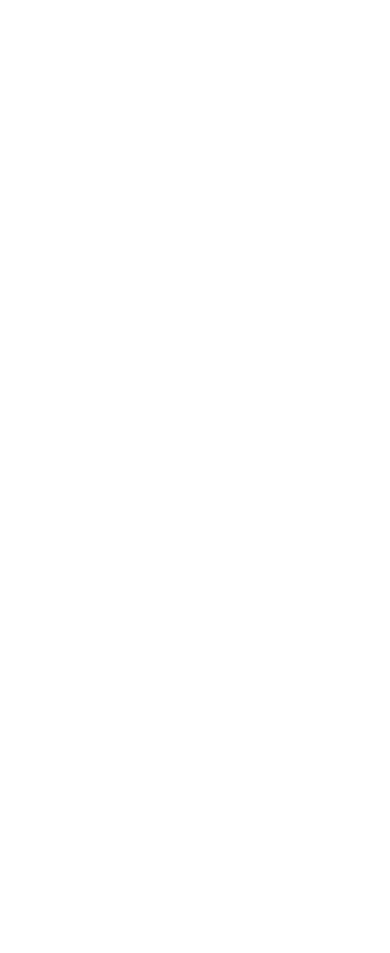
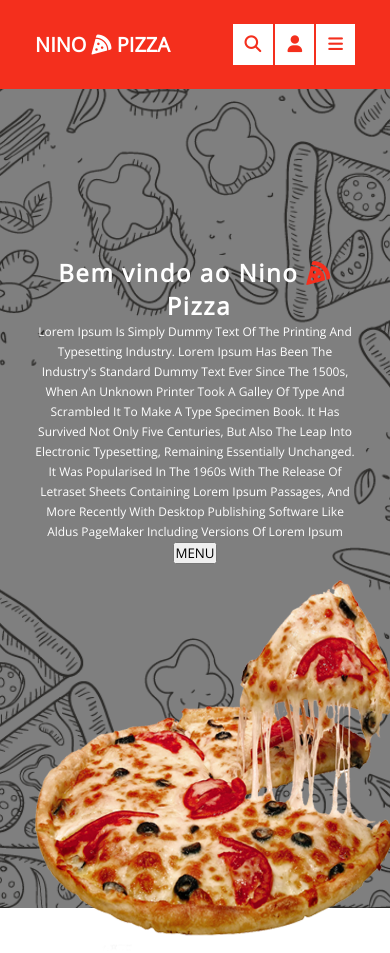
Before and after one commit to ariclenessousa/ninopizza, a plain HTML site: page index.html in a window 390 px wide. Before the commit the page ends 844 px from the top, so only its background shows below. Drawn offline with nearby package versions, Linux system fonts and the light colour scheme.

Commit message:
criado o navbar e inicio do conteudo principal

```diff
--- a/estilo.css
+++ b/estilo.css
@@ -0,0 +1,255 @@
+@import url('https://fonts.googleapis.com/css2?family=Open+Sans:wght@300&display=swap');
+
+:root
+{
+    --cor1: #f95b11;
+    --cor2: #fff;
+    --cor3: #000;
+    --cor4: #f42f1d;
+    --cor5: limegreen;
+}
+
+*
+{
+    margin: 0;
+    padding: 0;
+    box-sizing: border-box;
+    font-family: 'Open Sans', sans-serif;
+    text-decoration: none;
+    text-transform: uppercase;
+}
+
+html
+{
+    font-size: 65%;
+    scroll-behavior: smooth;
+    scroll-padding-top: 8rem;
+    overflow-x: hidden;
+}
+
+html :-webkit-scrollbar {
+    width: 1rem;
+}
+
+html :-webkit-scrollbar-thumb {
+    background: var(--cor4);
+}
+section
+{
+    padding: 4rem 9%;
+    margin-top: 8rem;
+}
+section h3
+{
+    font-size: 3rem;
+    color: var(--cor2);
+    text-transform: none;
+    text-align: center;
+    letter-spacing: .2rem;
+}
+
+section p
+{
+    color: var(--cor2);
+    font-size: 1.5rem;
+    text-transform: capitalize;
+    line-height: 2.5rem;
+    word-wrap: normal;
+}
+/*section h4
+{
+    margin: 0 0 1rem 25rem;
+    padding: .2rem;
+    width: 50%;
+    font-size: 3rem;
+    color: var(--cor2);
+    text-transform: none;
+    text-align: center;
+    align-items: center;
+    letter-spacing: .2rem;
+    background:var(--cor4) ;
+
+}*/
+
+
+.head
+{
+    position: fixed;
+    top: 0;
+    left: 0;
+    right: 0;
+    z-index: 1000;
+    display: flex;
+    background: var(--cor4);
+    color: var(--cor2);
+    padding: 3rem 9%;
+    align-items: center;
+    justify-content: space-between;
+}
+
+.head h1
+{
+    font-size: 2.5rem;
+}
+
+.head .fa-pizza-slice
+{
+    animation: icon 5s ease infinite;
+}
+@keyframes icon
+{
+    25% {
+        transform: translateY(-1.5rem);
+    }
+
+    50% {
+        transform: traslateY(1.5rem);
+    }
+}
+.head .navbar a
+{
+    color: var(--cor2);
+    font-size: 1.6rem;
+    font-weight: 600;
+    margin: 0 2rem;
+}
+.head .navbar a:hover
+{
+    color: var(--cor3);
+    transition: .4s ease;
+}
+.head .side-bar i
+{
+    padding: 1.5rem;
+    font-size: 2.1rem;
+    border: none;
+    background: var(--cor2);
+    color: var(--cor4);
+}
+.head .side-bar i:hover
+{
+    background: var(--cor3);
+    color: var(--cor4);
+    transition: .4s ease;
+}
+
+#bars
+{
+    display: none;
+}
+
+.barra-busca
+{
+    height: 7rem;
+    padding: 0 1rem;
+    display: flex;
+    position: absolute;
+    top: 99%;
+    left: 50%;
+    right: 0;
+    align-items: center;
+    background: var(--cor3);
+    clip-path: polygon(20% 0%, 80% 0%, 100% 0, 0 0);
+}
+
+.barra-busca input
+{
+    width: 100%;
+    background: none;
+    border: hidden;
+    text-transform: none;
+    font-size: 1.5rem;
+    color: #fff;
+}
+
+.barra-busca.active {
+    border: hidden;
+    transition: .6s ease;
+    clip-path: polygon(0 100%, 100% 100%, 100% 0, 0 0);
+}
+
+/*-------- secao inicio -----------*/
+.inicio
+{
+    height: 100vh;
+    background:linear-gradient(rgba(0, 0, 0, 0.5), rgba(0, 0, 0, 0.5)),  url(img/fundo.png);
+    background-size: cover;
+    background-position: center;
+}
+
+.conteudo-inicio
+{
+    display: grid;
+    grid-template-columns: 1.2fr 1.2fr;
+}
+.conteudo-interno i
+{
+    color: var(--cor4);
+}
+.conteudo-interno
+{
+    max-width: 70rem;
+    margin-top: 20rem;
+    text-align: center;
+}
+
+.conteudo-interno-img {
+    margin-top: 2rem;
+}
+
+.conteudo-interno-img img
+{
+    width: 45rem;
+    height: auto;
+    animation: icon 5s ease infinite;
+}
+
+
+
+/*--------- media query -----------*/
+@media(max-width:990px) {
+    html {
+        font-size: 55%;
+    }
+    header {
+        padding: 2rem;
+    }
+}
+
+@media (max-width:450px) {
+    html {
+        font-size: 50%;
+    }
+}
+@media (max-width:758px)
+{
+    #bars {
+        display: inline-block;
+    }
+    .barra-busca input {
+        width: 100%;
+    }
+    .head .navbar {
+        position: absolute;
+        top: 100%;
+        right: -100%;
+        width: 100%;
+        background: var(--cor3);
+        font-size: 2rem;
+    }
+
+    .head .navbar a
+    {
+        margin: 2rem 2.5rem;
+        display: block;
+        border-right: .1rem solid var(--cor4);
+    }
+    .head .navbar a:hover {
+        transform: translateX(2rem);
+    }
+    .head .navbar.active
+    {
+        right: .5rem;
+        transition: .4s ease-in;
+    }
+}
--- a/index.html
+++ b/index.html
@@ -4,15 +4,62 @@
     <meta charset="UTF-8">
     <meta http-equiv="X-UA-Compatible" content="IE=edge">
     <meta name="viewport" content="width=device-width, initial-scale=1.0">
-
-
+    <link rel="stylesheet" href="estilo.css">
+    <link rel="stylesheet" href="https://cdnjs.cloudflare.com/ajax/libs/font-awesome/6.1.1/css/all.min.css">
     <title>Nino Pizza</title>
 </head>
 
 <body>
+    <header class="head">
+        <h1>Nino&nbsp;<i class="fas fa-pizza-slice"></i>&nbsp;Pizza</h1>
+        <nav class="navbar">
+            <a href="#inicio">Inicio</a>
+            <a href="#sobre">Sobre</a>
+            <a href="#servicos">Servicos</a>
+            <a href="#menu">Menu</a>
+            <a href="#contato">Contato</a>
+        </nav>
+        <div class="side-bar">
+            <i class="fas fa-search" id="buscar"></i>
+            <i class="fa fa-user" id="usuario"></i>
+            <i class="fas fa-bars" id="bars"></i>
+        </div>
+        <form action="#" class="barra-busca">
+            <input type="search" name="procurar" id="1" placeholder="Procure aqui">
+        </form>
+    </header>
 
 
+    <!--------------- Secao INICIO ---------------->
+    <section class="inicio" id="inicio">
+        <div class="conteudo-incio">
+            <div class="conteudo-interno">
+                <h3>Bem vindo ao Nino&nbsp;<i class="fas fa-pizza-slice"></i>&nbsp;Pizza</h3>
+                <p>Lorem Ipsum is simply dummy text of the printing and typesetting industry. Lorem Ipsum has been the industry's standard dummy text ever since the 1500s, when an unknown printer took a galley of type and scrambled it to make a type specimen book. It has survived not only five centuries, but also the leap into electronic typesetting, remaining essentially unchanged. It was popularised in the 1960s with the release of Letraset sheets containing Lorem Ipsum passages, and more recently with desktop publishing software like Aldus PageMaker including versions of Lorem Ipsum</p>
+                <button class="btn">Menu</button>
+            </div>
+            <div class="conteudo-interno-img">
+                <img src="img/pizza-conteudo-interno.png">
+            </div>
+        </div>
 
+    </section>
 
+    <!-----------------script ;D------------------->
+    <script>
+        let buscarbtn = document.querySelector('#buscar');
+        let buscarfrm = document.querySelector('.head .barra-busca');
+
+        buscarbtn.onclick = () => {
+            buscarfrm.classList.toggle('active');
+        }
+
+        let menu = document.querySelector('.head .navbar');
+        document.querySelector('#bars').onclick = () => {
+            menu.classList.toggle('active');
+            buscarfrm.classList.remove('active');
+        }
+
+    </script>
 </body>
 </html>
```
Also changed, not shown: img/fundo.png (added), img/pizza-conteudo-interno.png (added).
